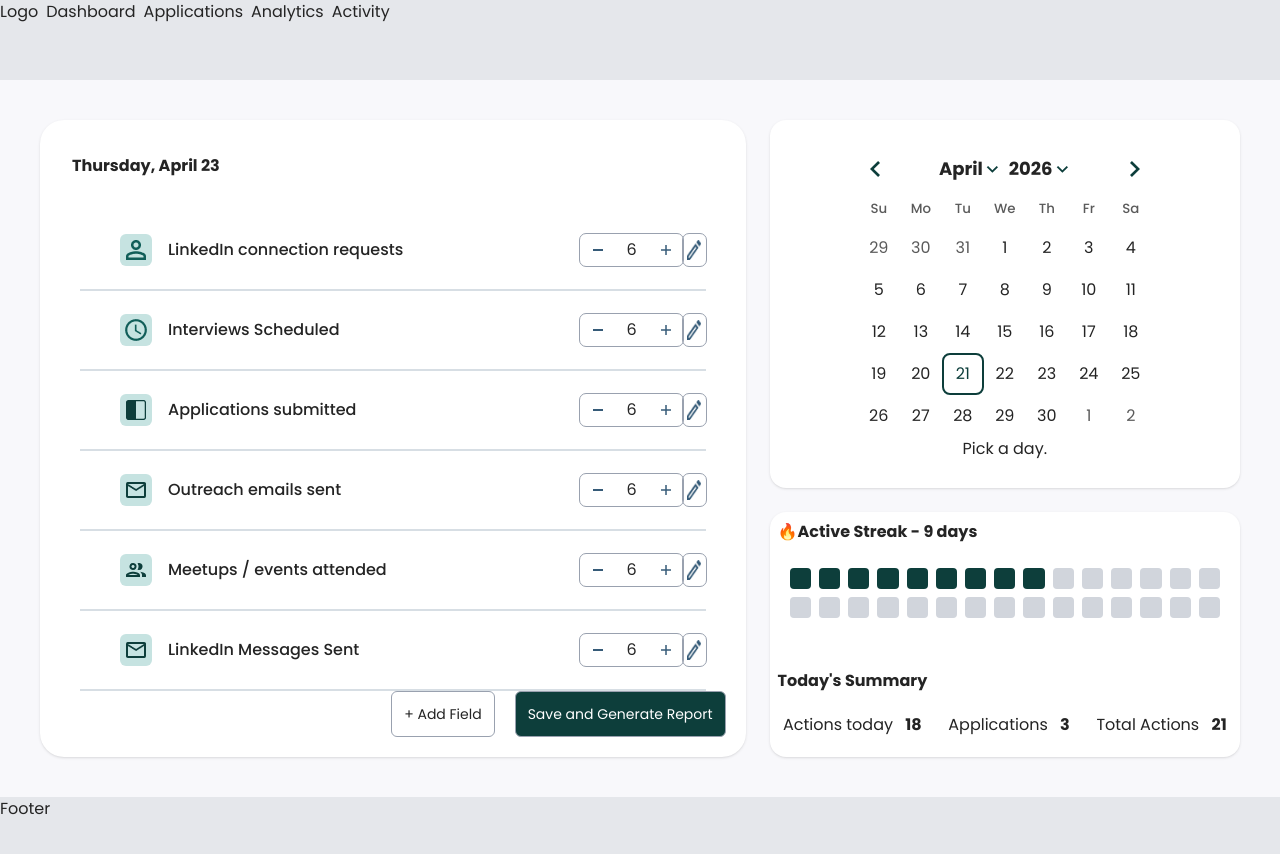
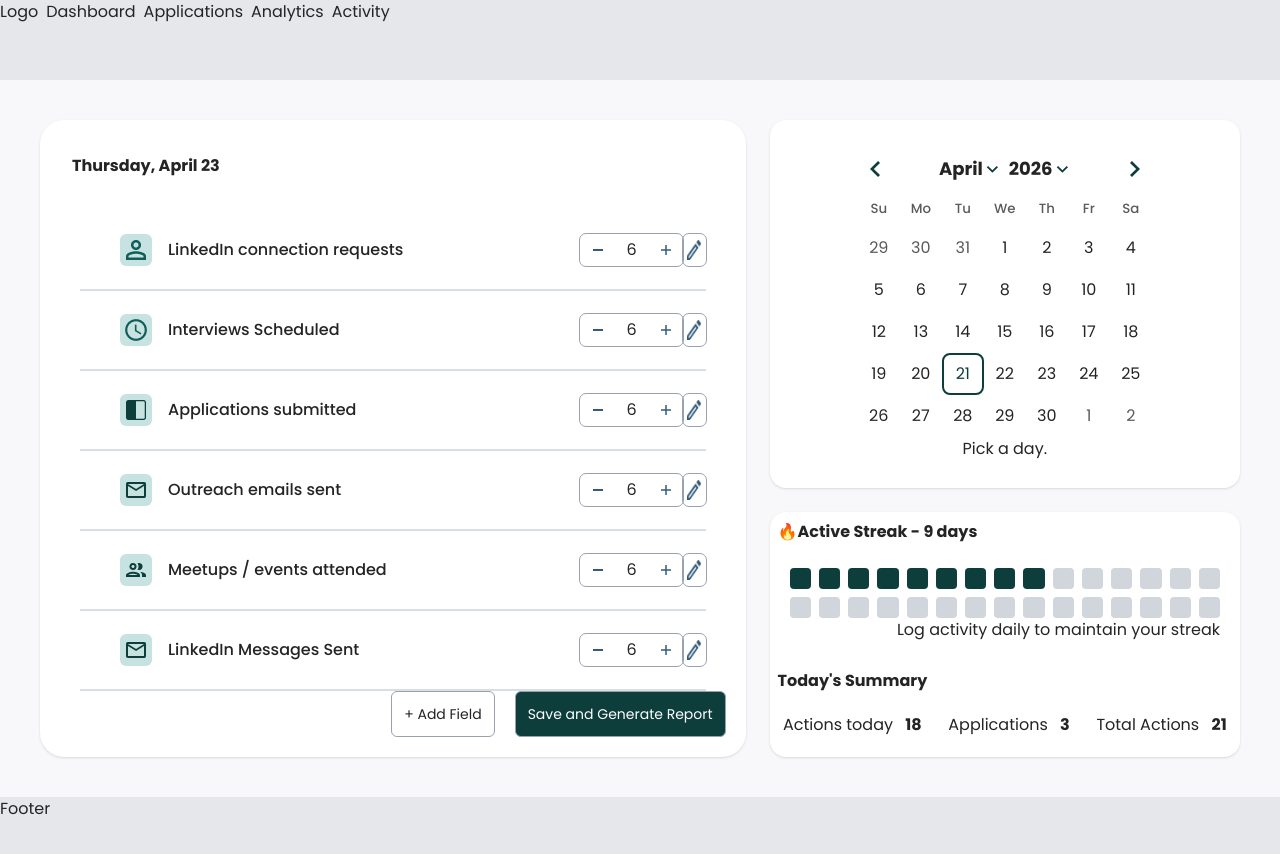
Before and after one commit to chingu-voyages/V60-tier3-team-39, a React (Vite) app in the folder client/: page /activity in a window 1280 px wide. Shown: the top 854 px of the page. Built offline with nearby package versions, Linux system fonts and the light colour scheme.

Commit message:
Small cleanup of unused css lines.

```diff
--- a/client/src/components/Activity/Activity.tsx
+++ b/client/src/components/Activity/Activity.tsx
@@ -61,7 +61,10 @@ const Activity = () => {
             </button>
           </div>
         </div>
-        <div id="right-side" className="w-full md:w-[40%] min-w-[350px] flex flex-col gap-6 h-full">
+        <div
+          id="right-side"
+          className="w-full md:w-[40%] min-w-[350px] flex flex-col gap-6 h-full"
+        >
           <div
             id="calendar-area"
             className="flex-3 w-full flex items-stretch justify-stretch shadow-sm rounded-2xl bg-white"
@@ -77,13 +80,13 @@ const Activity = () => {
                 🔥Active Streak - {activeStreak} days
               </h3>
               <div className="w-full mt-4 px-5">
-                <StreakSquares activeStreak={activeStreak}/>
+                <StreakSquares activeStreak={activeStreak} />
+              </div>
+              <div className="flex justify-end pr-5">
+                <p>Log activity daily to maintain your streak</p>
               </div>
             </div>
-            <div
-              id="summary-area"
-              className="flex-2 flex flex-col w-full mb-5"
-            >
+            <div id="summary-area" className="flex-2 flex flex-col w-full mb-5">
               <h3 className="m-2 font-bold">Today's Summary</h3>
               <div className="flex justify-around w-full pt-3">
                 <p>
--- a/client/src/index.css
+++ b/client/src/index.css
@@ -37,30 +37,13 @@
 
 /**** overrides for the calendar appearance ****/
 
-/* @tailwind base;
-@tailwind components;
-@tailwind utilities; */
-
-/* .react-calendar__calendar-type {
-  @apply gregory;
-} */
-
-.react-calendar {
+/* .react-calendar {
   @apply rounded-[16px];
-  /* height:auto;
-  width:auto; */
 }
-/* .react-calendar__navigation{
-    @apply flex justify-between items-center mb-2
-  } */
 
 .react-calendar__navigation button {
   @apply text-gray-700 hover:text-black p-2 rounded;
 }
-
-/* .react-calendar__month-view__weekdays__weekday {
-    @apply text-gray-500 text-sm font-medium pb-1;
-  } */
 
 .react-calendar__tile {
   @apply text-center p-2 rounded-lg hover:bg-gray-100 transition;
@@ -95,7 +78,7 @@
 .react-calendar__tile--active {
   @apply bg-[#0D3F3B];
   @apply text-white;
-}
+} */
 
 /**** overrides for the day-picker appearance ****/
 
```
